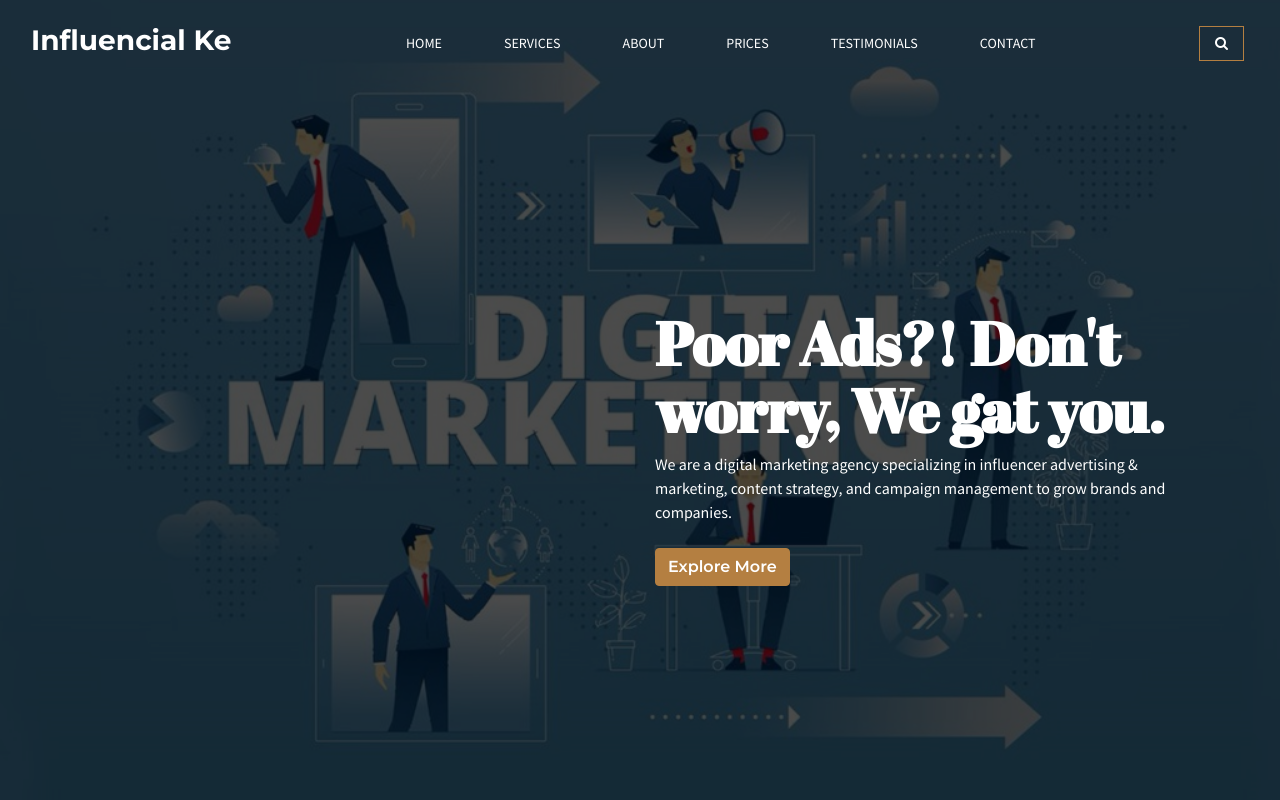
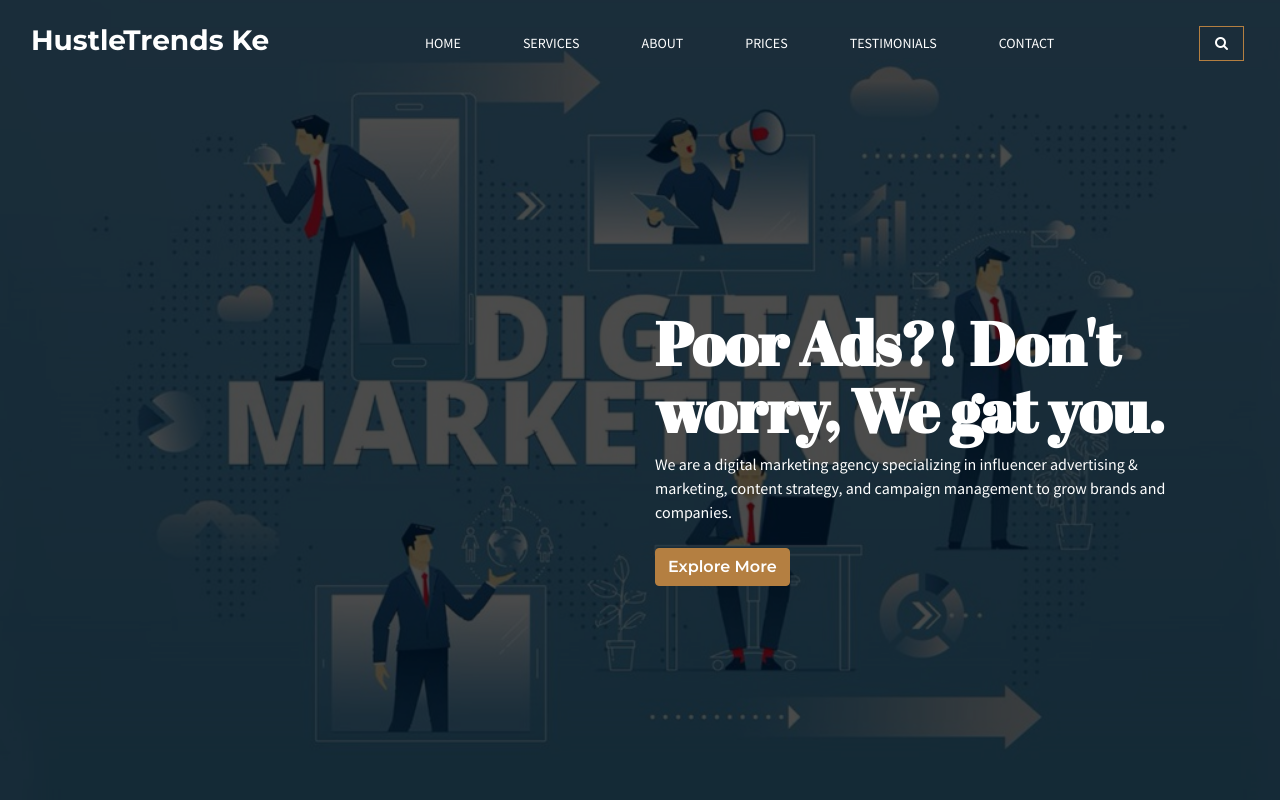
Before and after one commit to InfluencialKe/InfluencialKe, a plain HTML site: page index.html in a window 1280 px wide. Shown: the top 800 px of the page. Drawn offline with nearby package versions, Linux system fonts and the light colour scheme; some packages are replaced by stand-ins of ours.

Commit message:
Index.html

```diff
--- a/index.html
+++ b/index.html
@@ -1,7 +1,7 @@
 <!DOCTYPE html>
 <html>
 <head>
-	<title>TRENDVAULT KE</title>
+	<title>HUSTLETRENDS KE</title>
 </head>
 <!-- bootstrap Style CSS File -->
 <link rel="stylesheet" href="css/bootstrap.min.css">
@@ -24,7 +24,7 @@
 <!-- Top navigation -->
 <nav class="navbar navbar-expand-md fixed-top top-nav">
 	<div class="container-fluid">
-		  <a class="navbar-brand" href="index.html"><strong>Influencial Ke</strong></a>
+		  <a class="navbar-brand" href="index.html"><strong>HustleTrends Ke</strong></a>
 		  <button class="navbar-toggler" type="button" data-toggle="collapse" data-target="#navbarSupportedContent" aria-controls="navbarSupportedContent" aria-expanded="false" aria-label="Toggle navigation">
 		    <span class="navbar-toggler-icon"><img src="img/icons/menu.png"></span>
 		  </button>
```
